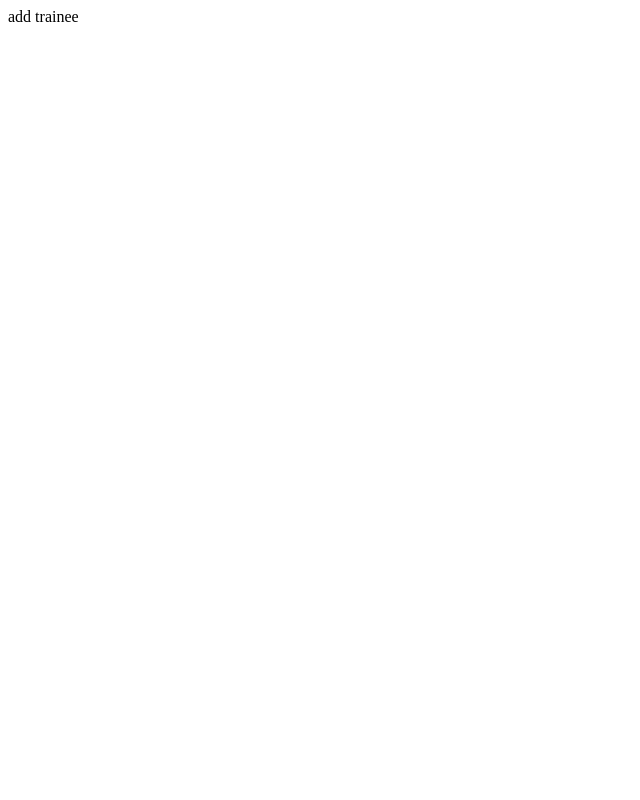
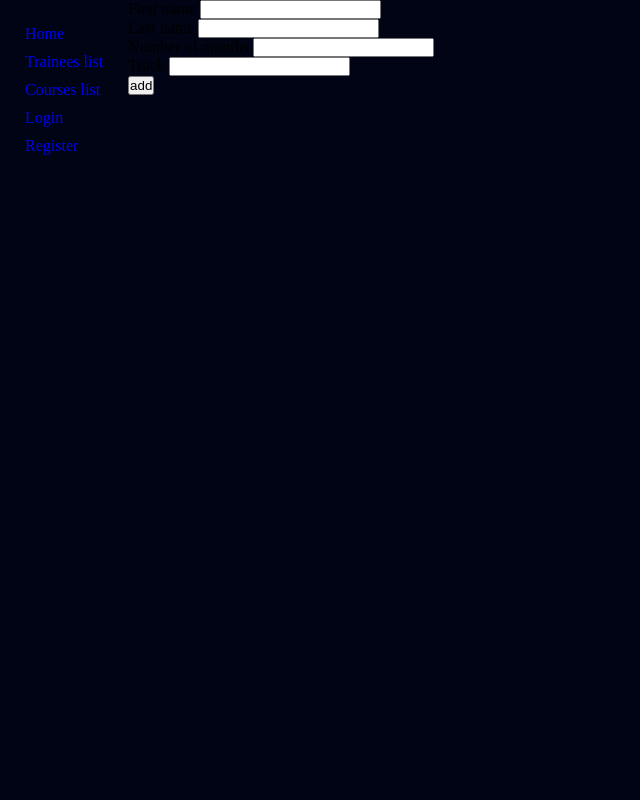
Before and after one commit to Eng-Ayman-Mohamed/Django, a Django app: page /trainee/add/ in a window 1280 px wide. Before the commit the part shown is almost empty. Shown: the whole page, without its empty margins (0-640 px from the left). Run offline with Django 5.2, Linux system fonts and the light colour scheme.

Commit message:
feat: Add trainee management features including create and delete functionality

```diff
--- a/ITIan/templates/layout.html
+++ b/ITIan/templates/layout.html
@@ -12,7 +12,7 @@
     <div class="container">
       <div class="sidebar">
         <a href="/">Home</a>
-        <a href="/trainee/list/">Trainees list</a>
+        <a href={% url "trainees" %}>Trainees list</a>
         <a href="/course/list/">Courses list</a>
         <a href="/registration/login/">Login</a>
         <a href="/registration/register/">Register</a>
--- a/ITIan/templates/trainee/list.html
+++ b/ITIan/templates/trainee/list.html
@@ -17,6 +17,7 @@
             <p> {{ trainee.numOfMonths }}<p>
             <p> {{ trainee.track }}<p>
             <p> {{ trainee.createdAt }}<p>
+            <a href="{%url 'deleteTrainee' trainee.id %}">Delete</a>
         </div>
     {% endfor %}
     </div>
--- /dev/null
+++ b/ITIan/templates/trainee/new.html
@@ -0,0 +1,23 @@
+<!-- prettier-ignore -->
+{%extends "layout.html"%}
+{% block title %}
+    New trainee
+{%endblock%}
+{%block content%}
+    <form method="post" enctype="multipart/form-data">
+        {%csrf_token%}
+        <label>First name</label>
+        <input type="text" name="firstName" >
+        </br>
+        <label>Last name</label>
+        <input type="text" name="lastName" >
+        </br>
+        <label>Number of months</label>
+        <input type="Number" name="numOfMonths" >
+        </br>
+        <label>Track</label>
+        <input type="text" name="track" >
+        </br>
+        <input type="submit" value ='add'>
+    </form>
+{%endblock%}
--- a/ITIan/trainee/urls.py
+++ b/ITIan/trainee/urls.py
@@ -2,9 +2,9 @@
 from . import views
 
 urlpatterns=[
-    path('list/', views.traineeList),
+    path('list/', views.traineeList, name="trainees"),
     path('<int:id>', views.viewTrainee, name="viewTrainee"),
     path('add/', views.addTrainee),
     path('update/<id>/', views.updateTrainee),
-    path('delete/<id>/', views.deleteTrainee),
+    path('delete/<int:id>/', views.deleteTrainee, name="deleteTrainee"),
 ]
--- a/ITIan/trainee/views.py
+++ b/ITIan/trainee/views.py
@@ -1,4 +1,4 @@
-from django.shortcuts import render
+from django.shortcuts import render,redirect
 from django.http import HttpResponse
 from .models import trainee
 # Create your views here.
@@ -12,12 +12,26 @@
     return render(request, 'trainee/traineePage.html', {'trainee':traineeData})
 
 def addTrainee(request):
-    return HttpResponse('add trainee')
+    if request.method == 'POST':
+
+        trainee.objects.create(
+            firstName=request.POST['firstName'],
+            lastName=request.POST['lastName'],
+            numOfMonths=request.POST['numOfMonths'],
+            track=request.POST['track'],
+
+        )
+        return redirect ('trainees')
+    return render (request,'trainee/new.html')
 
 def updateTrainee(request,id):
     return HttpResponse(f'update trainee with id: {id}')
 
 def deleteTrainee(request,id):
-    return HttpResponse('delete trainee with id: {id}')
+    if (trainee.objects.filter(id=id) ):
+        trainee.objects.filter(id=id).delete()
+        return redirect('trainees')
+    else:
+        return render(request,'trainee/list.html',context={'error':'book not found'})
 
 #view by id , add, delete
```
